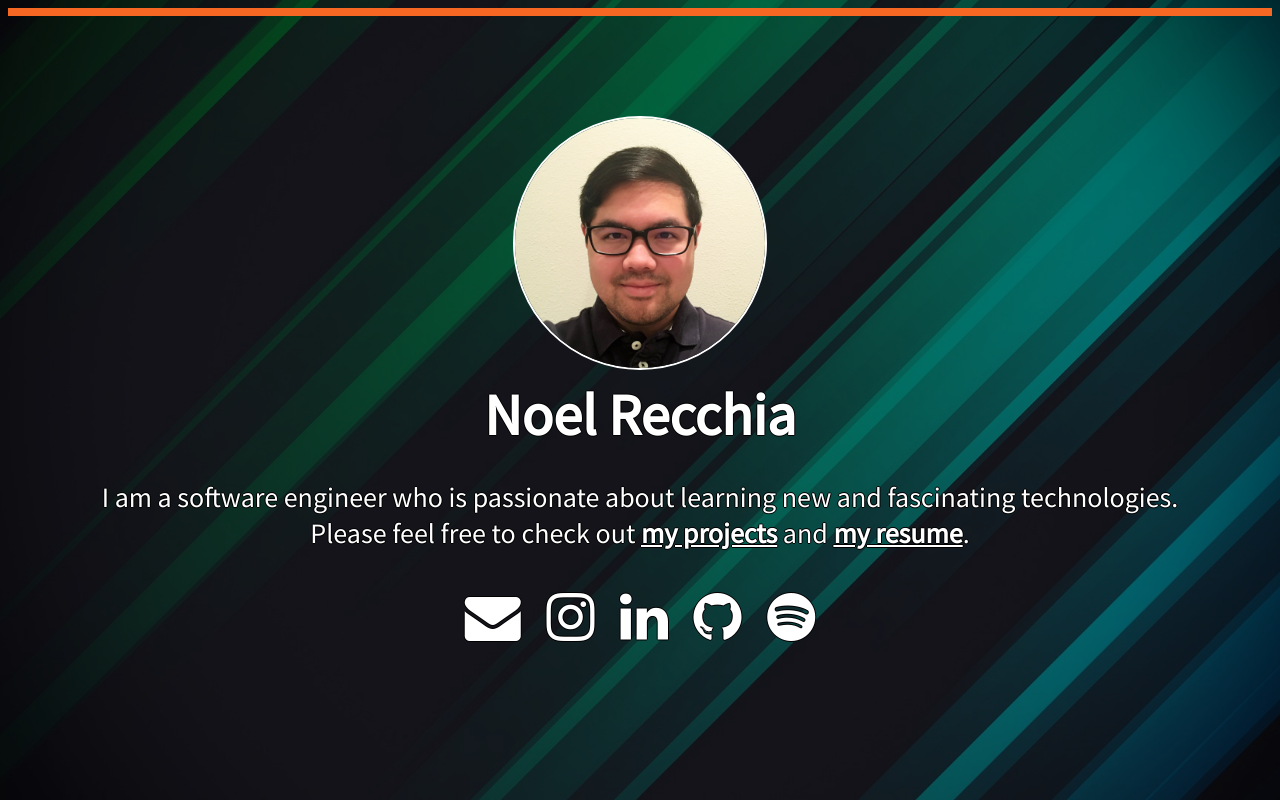
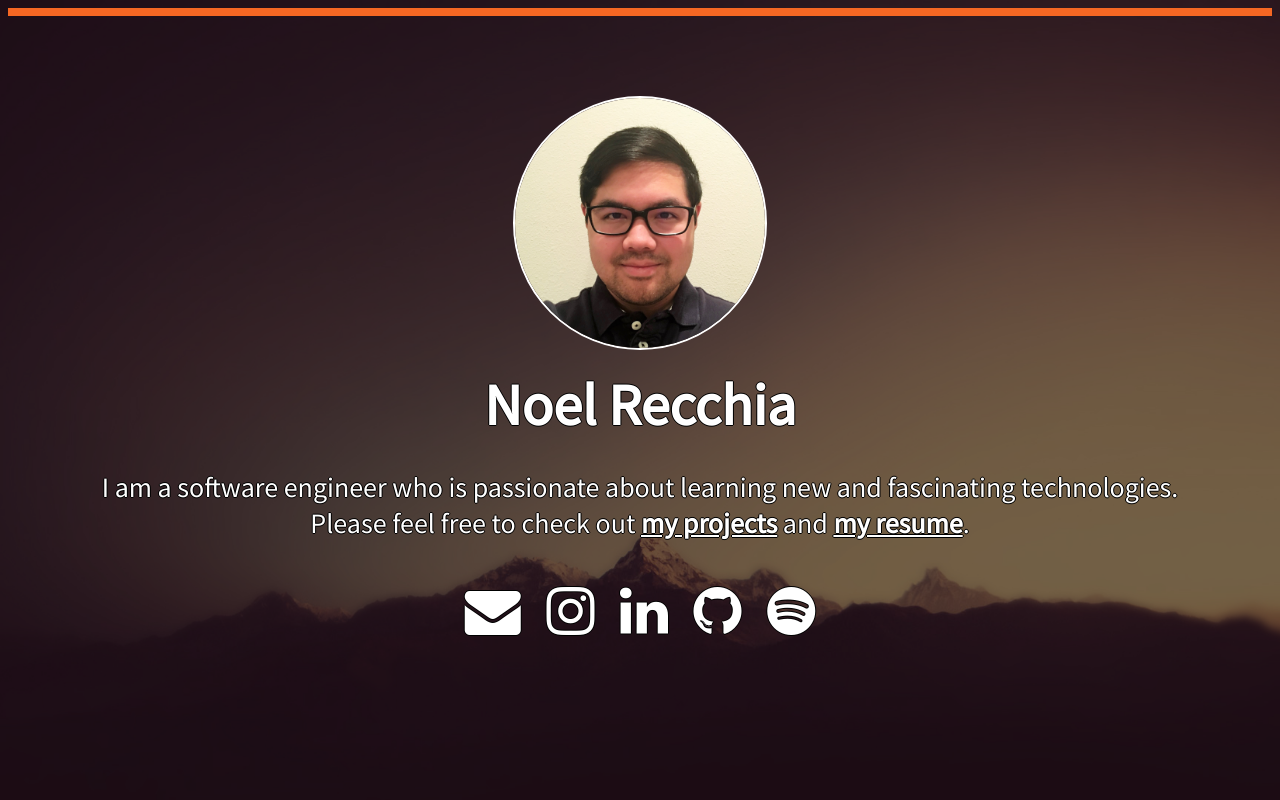
Before and after one commit to nsrecc/nsrecc.github.io, a plain HTML site: page index.html in a window 1280 px wide. Drawn offline with Linux system fonts and the light colour scheme.

Commit message:
Overhaul css and add simple fade in animation

```diff
--- /dev/null
+++ b/css/index.css
@@ -0,0 +1,15 @@
+#portrait {
+  border: 2px solid white;
+  border-radius: 500px;
+  -webkit-border-radius: 500px;
+  -moz-border-radius: 500px;
+}
+
+.nav ul {
+  padding: 10px 0px;
+}
+
+.nav li {
+  display: inline-flex;
+  padding: 4px 10px;
+}
--- a/css/main.css
+++ b/css/main.css
@@ -1,6 +1,6 @@
 html {
     background: linear-gradient(rgba(0, 0, 0, 0.5), rgba(0, 0, 0, 0.5)),
-        url("../img/abstract-stripes.jpg") no-repeat center center fixed;
+        url("../img/distant-mountains.jpg") no-repeat center center fixed;
     -webkit-background-size: cover;
     -moz-background-size: cover;
     -o-background-size: cover;
@@ -13,64 +13,50 @@ body {
     color: white;
     text-shadow: -1px 0 black, 0 1px black, 1px 0 black, 0 -1px black;
     border-top: solid .5rem #f56723;
-
 }
 
 .container {
-    position: absolute;
-    left: 0;
-    padding-top: 100px;
-    width: 100%;
+    padding: 40px 20px 20px;
     text-align: center;
-    margin-bottom: 30px;
 }
 
-#portrait {
-    border: 2px solid white;
-    border-radius: 500px;
-    -webkit-border-radius: 500px;
-    -moz-border-radius: 500px;
+.header {
+    padding-top: 40px;
 }
 
-.name {
-    margin: 0;
+.page-title {
+    margin: 10px 0px;
     font-size: 58px;
 }
 
-.about-me {
-    margin: auto;
-    width: 90%;
-}
-
 a {
-	font-weight: bold;
-	color: white;
+    font-weight: bold;
+    color: white;
 }
 
 a:hover {
     color: #f56723;
 }
 
-.nav {
-	margin: 0;
+/* fade in animation: via opacity and animation delays */
+@keyframes fadeIn {
+    0% {
+        opacity: 0;
+    }
+    100% {
+        opacity: 1;
+    }
 }
 
-.nav ul {
-	padding: 10px 0px;
+.fade-in {
+    opacity: 0;
+    animation: fadeIn 1s ease forwards;
 }
 
-.nav li {
-	display: inline;
-	padding: 0px 10px;
+.fade-in-t2 {
+    animation-delay: 0.5s;
 }
 
-.header {
-    padding: 0px 30px 30px 30px;
+.fade-in-t3 {
+    animation-delay: 1s;
 }
-
-.projects > * {
-    margin: 0;
-    display: block;
-    padding: 0px 30px 0px 30px;
-    text-align: left;
-}
--- a/index.html
+++ b/index.html
@@ -10,6 +10,7 @@
     <link rel="icon" type="image/png" href="img/n.png">
 
     <link rel="stylesheet" href="css/main.css" type="text/css">
+    <link rel="stylesheet" href="css/index.css" type="text/css">
     <link rel="stylesheet" href="https://fonts.googleapis.com/css?family=Source Sans Pro">
     <link rel="stylesheet" href="https://maxcdn.bootstrapcdn.com/font-awesome/4.7.0/css/font-awesome.min.css">
 
@@ -55,19 +56,19 @@
 
 <body>
 <div class="container">
-    <div class="intro">
+    <div class="header fade-in">
         <img src="img/nsrecc-portrait.jpg" alt="noel" class="img-circle" id="portrait" width="250" height="250">
-        <h1 class="name">Noel Recchia</h1>
+        <h1 class="page-title">Noel Recchia</h1>
     </div>
 
-    <div class="about-me">
+    <div class="about-me fade-in fade-in-t2">
         <p>I am a software engineer who is passionate about learning new and fascinating
             technologies.<br>
             Please feel free to check out <a href="projects">my projects</a> and
             <a href="Noel-Recchia_Resume.pdf">my resume</a>.</p>
     </div>
 
-    <div class="nav">
+    <div class="nav fade-in fade-in-t3">
         <ul>
             <li>
                 <a href="mailto:noel.recchia@gmail.com"><i class="fa fa-envelope fa-2x" aria-hidden="true"></i></a>
```
Also changed, not shown: css/projects.css (added, +20 -0 lines), projects.html (+8 -3 lines), img/distant-mountains.jpg (added).
